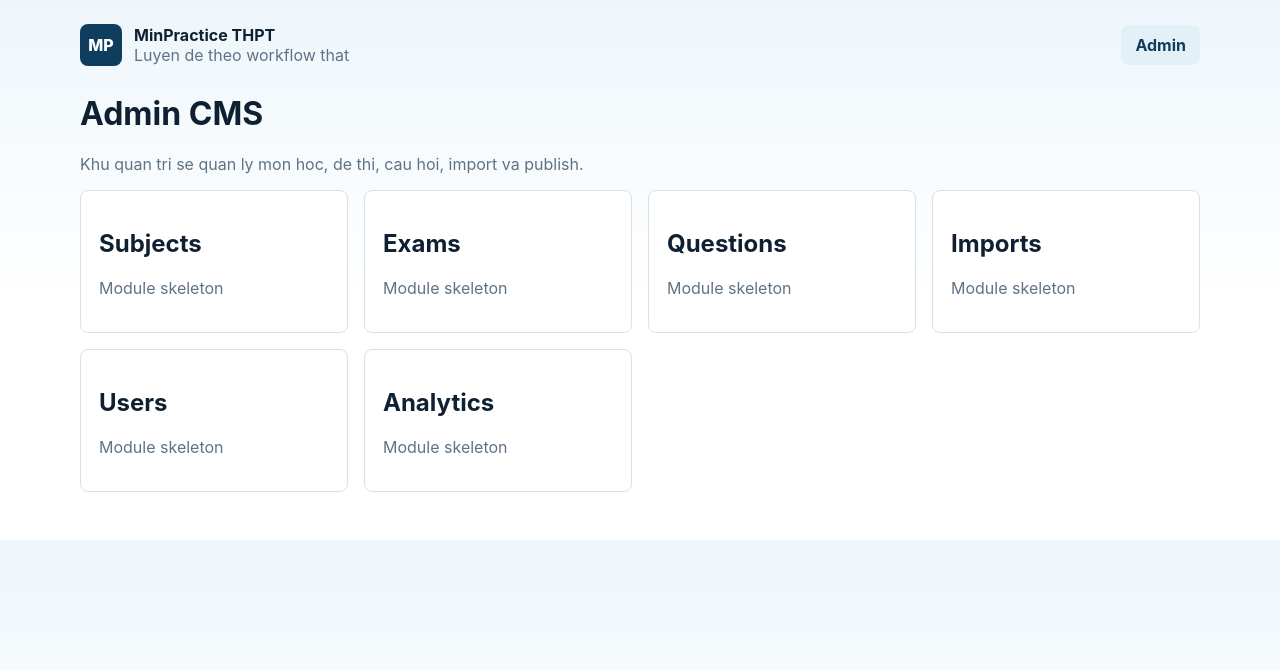
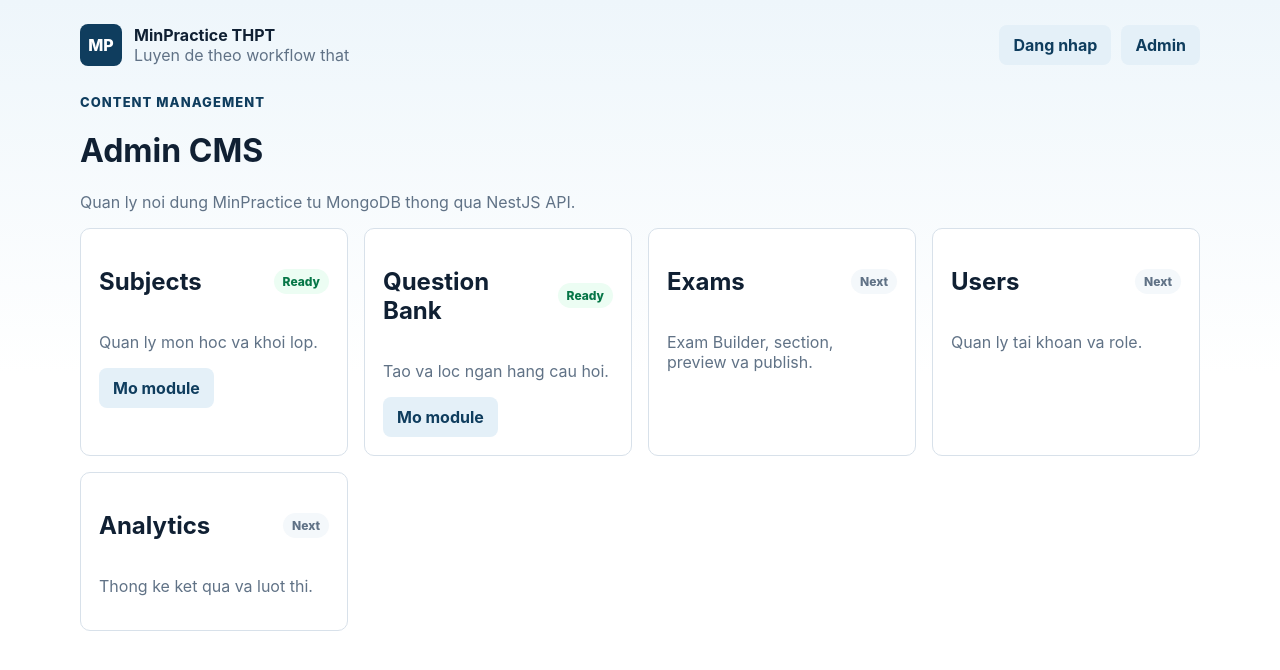
Before and after one commit to thaonam/minpractice-thpt, a Next.js app in the folder apps/web/: page /admin in a window 1280 px wide. Shown: the top 670 px of the page. Built offline with nearby package versions, Linux system fonts and the light colour scheme.

Commit message:
Build admin subject and question CMS (#1)

```diff
--- a/apps/web/src/app/admin/page.tsx
+++ b/apps/web/src/app/admin/page.tsx
@@ -1,18 +1,27 @@
+import Link from 'next/link';
 import { AppHeader } from '@/components/app-header';
 
-const modules = ['Subjects', 'Exams', 'Questions', 'Imports', 'Users', 'Analytics'];
+const modules = [
+  { name: 'Subjects', description: 'Quan ly mon hoc va khoi lop.', href: '/admin/subjects', ready: true },
+  { name: 'Question Bank', description: 'Tao va loc ngan hang cau hoi.', href: '/admin/questions', ready: true },
+  { name: 'Exams', description: 'Exam Builder, section, preview va publish.', href: '#', ready: false },
+  { name: 'Users', description: 'Quan ly tai khoan va role.', href: '#', ready: false },
+  { name: 'Analytics', description: 'Thong ke ket qua va luot thi.', href: '#', ready: false },
+];
 
 export default function AdminPage() {
   return (
     <main className="shell">
       <AppHeader />
+      <p className="eyebrow">Content Management</p>
       <h1>Admin CMS</h1>
-      <p className="muted">Khu quan tri se quan ly mon hoc, de thi, cau hoi, import va publish.</p>
-      <div className="grid">
+      <p className="muted">Quan ly noi dung MinPractice tu MongoDB thong qua NestJS API.</p>
+      <div className="grid admin-grid">
         {modules.map((module) => (
-          <div className="card" key={module}>
-            <h2>{module}</h2>
-            <p className="muted">Module skeleton</p>
+          <div className="card" key={module.name}>
+            <div className="section-row"><h2>{module.name}</h2><span className={module.ready ? 'badge success' : 'badge'}>{module.ready ? 'Ready' : 'Next'}</span></div>
+            <p className="muted">{module.description}</p>
+            {module.ready ? <Link className="btn secondary" href={module.href}>Mo module</Link> : null}
           </div>
         ))}
       </div>
--- a/apps/web/src/app/globals.css
+++ b/apps/web/src/app/globals.css
@@ -7,85 +7,41 @@
   --primary: #0f3d5e;
   --primary-soft: #e4f0f8;
   --accent: #f5b841;
+  --danger: #b42318;
+  --success: #067647;
 }
-
-* {
-  box-sizing: border-box;
-}
-
-body {
-  margin: 0;
-  color: var(--ink);
-  background: linear-gradient(180deg, #eef6fb 0%, #ffffff 55%);
-  font-family: Inter, ui-sans-serif, system-ui, -apple-system, BlinkMacSystemFont, "Segoe UI", sans-serif;
-}
-
-a {
-  color: inherit;
-  text-decoration: none;
-}
-
-.shell {
-  width: min(1120px, calc(100% - 32px));
-  margin: 0 auto;
-  padding: 24px 0 48px;
-}
-
-.topbar {
-  display: flex;
-  align-items: center;
-  justify-content: space-between;
-  gap: 16px;
-  margin-bottom: 28px;
-}
-
-.brand {
-  display: flex;
-  align-items: center;
-  gap: 12px;
-}
-
-.mark {
-  display: grid;
-  width: 42px;
-  height: 42px;
-  place-items: center;
-  border-radius: 8px;
-  color: #fff;
-  background: var(--primary);
-  font-weight: 800;
-}
-
-.muted {
-  color: var(--muted);
-}
-
-.grid {
-  display: grid;
-  grid-template-columns: repeat(auto-fit, minmax(260px, 1fr));
-  gap: 16px;
-}
-
-.card {
-  padding: 18px;
-  border: 1px solid var(--line);
-  border-radius: 8px;
-  background: var(--panel);
-}
-
-.btn {
-  display: inline-flex;
-  min-height: 40px;
-  align-items: center;
-  justify-content: center;
-  border-radius: 8px;
-  padding: 0 14px;
-  color: #fff;
-  background: var(--primary);
-  font-weight: 700;
-}
-
-.btn.secondary {
-  color: var(--primary);
-  background: var(--primary-soft);
-}
+* { box-sizing: border-box; }
+body { margin: 0; color: var(--ink); background: linear-gradient(180deg, #eef6fb 0%, #ffffff 55%); font-family: Inter, ui-sans-serif, system-ui, -apple-system, BlinkMacSystemFont, "Segoe UI", sans-serif; }
+a { color: inherit; text-decoration: none; }
+button, input, select, textarea { font: inherit; }
+.shell { width: min(1120px, calc(100% - 32px)); margin: 0 auto; padding: 24px 0 48px; }
+.topbar, .section-row, .nav-actions { display: flex; align-items: center; }
+.topbar { justify-content: space-between; gap: 16px; margin-bottom: 28px; }
+.nav-actions, .section-row { gap: 10px; }
+.section-row { justify-content: space-between; }
+.brand { display: flex; align-items: center; gap: 12px; }
+.mark { display: grid; width: 42px; height: 42px; place-items: center; border-radius: 8px; color: #fff; background: var(--primary); font-weight: 800; }
+.muted { color: var(--muted); }
+.eyebrow { margin-bottom: 6px; color: var(--primary); font-size: 13px; font-weight: 800; letter-spacing: .08em; text-transform: uppercase; }
+.grid { display: grid; grid-template-columns: repeat(auto-fit, minmax(260px, 1fr)); gap: 16px; }
+.card { padding: 18px; border: 1px solid var(--line); border-radius: 10px; background: var(--panel); }
+.btn { display: inline-flex; min-height: 40px; align-items: center; justify-content: center; border: 0; border-radius: 8px; padding: 0 14px; color: #fff; background: var(--primary); font-weight: 700; cursor: pointer; }
+.btn.secondary { color: var(--primary); background: var(--primary-soft); }
+.btn:disabled { opacity: .6; cursor: wait; }
+.auth-card { width: min(460px, 100%); margin: 60px auto; }
+.form-stack { display: grid; gap: 14px; }
+.form-stack label { display: grid; gap: 7px; font-weight: 650; }
+.input { width: 100%; min-height: 42px; border: 1px solid var(--line); border-radius: 8px; padding: 9px 11px; color: var(--ink); background: #fff; }
+.textarea { min-height: 110px; resize: vertical; }
+.compact { width: auto; min-width: 160px; }
+.error-text { color: var(--danger); }
+.admin-layout { display: grid; grid-template-columns: minmax(280px, 360px) 1fr; gap: 18px; align-items: start; }
+.table-wrap { overflow-x: auto; }
+.table { width: 100%; border-collapse: collapse; }
+.table th, .table td { padding: 11px 8px; border-bottom: 1px solid var(--line); text-align: left; }
+.badge { display: inline-flex; border-radius: 999px; padding: 5px 9px; color: var(--muted); background: var(--paper); font-size: 12px; font-weight: 800; }
+.badge.success { color: var(--success); background: #ecfdf3; }
+.question-list { display: grid; gap: 10px; }
+.question-item { padding: 12px 0; border-bottom: 1px solid var(--line); }
+.question-item p { margin-bottom: 0; }
+@media (max-width: 780px) { .admin-layout { grid-template-columns: 1fr; } .topbar { align-items: flex-start; } .nav-actions { flex-wrap: wrap; justify-content: flex-end; } }
--- a/apps/web/src/components/app-header.tsx
+++ b/apps/web/src/components/app-header.tsx
@@ -5,16 +5,11 @@ export function AppHeader() {
     <header className="topbar">
       <Link className="brand" href="/">
         <span className="mark">MP</span>
-        <span>
-          <strong>MinPractice THPT</strong>
-          <br />
-          <span className="muted">Luyen de theo workflow that</span>
-        </span>
+        <span><strong>MinPractice THPT</strong><br /><span className="muted">Luyen de theo workflow that</span></span>
       </Link>
-      <nav>
-        <Link className="btn secondary" href="/admin">
-          Admin
-        </Link>
+      <nav className="nav-actions">
+        <Link className="btn secondary" href="/login">Dang nhap</Link>
+        <Link className="btn secondary" href="/admin">Admin</Link>
       </nav>
     </header>
   );
```
Also changed, not shown: apps/web/src/app/admin/questions/page.tsx (added, +80 -0 lines), apps/web/src/app/admin/subjects/page.tsx (added, +72 -0 lines).
